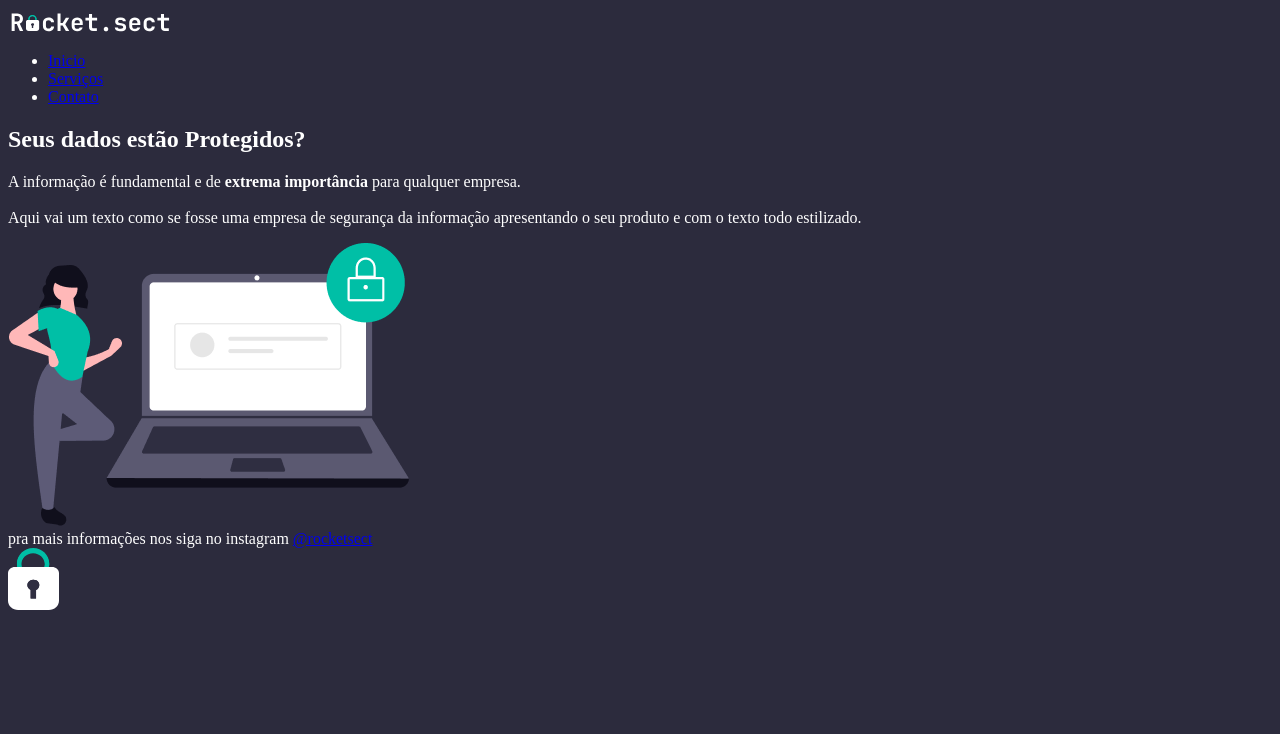
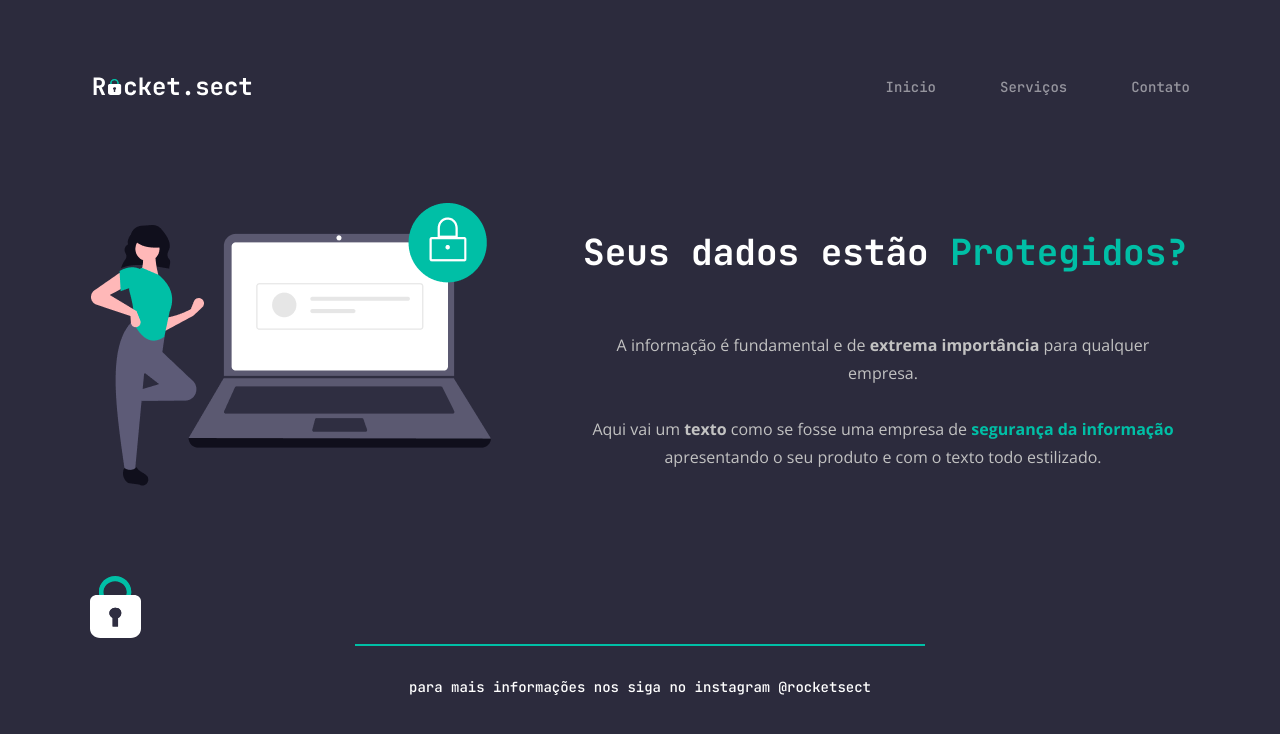
Before and after one commit to ricardojcosta/explorer_stage2_desafio3, a plain HTML site: page index.html in a window 1280 px wide. Drawn offline with nearby package versions, Linux system fonts and the light colour scheme.

Commit message:
Projeto Finalizado

```diff
--- a/index.html
+++ b/index.html
@@ -2,10 +2,17 @@
 <html lang="pt-br">
 
 <head>
+    <link rel="preconnect" href="https://fonts.googleapis.com">
+    <link rel="preconnect" href="https://fonts.gstatic.com" crossorigin>
     <meta charset="UTF-8">
     <meta http-equiv="X-UA-Compatible" content="IE=edge">
     <meta name="viewport" content="width=device-width, initial-scale=1.0">
     <title>Proteção de Dados</title>
+
+
+    <link
+        href="https://fonts.googleapis.com/css2?family=JetBrains+Mono:wght@500;700&family=Open+Sans:wght@400;700&display=swap"
+        rel="stylesheet">
 
     <link rel="stylesheet" href="style.css">
 </head>
@@ -25,22 +32,24 @@
         </nav>
 
         <main>
+            <img src="img/img1.png"
+                alt="Uma mulher aolado de um computador com um desenho de cadeado no canto superior direito">
             <section>
                 <h1>Seus dados estão <span>Protegidos?</span> </h1>
 
                 <p>A informação é fundamental e de <strong>extrema importância</strong> para qualquer empresa. <br><br>
 
-                    Aqui vai um texto como se fosse uma empresa de <span>segurança da informação</span> apresentando o
+                    Aqui vai um <strong>texto</strong> como se fosse uma empresa de <span>segurança da informação</span>
+                    apresentando o
                     seu produto e
                     com o texto todo estilizado.</p>
             </section>
-            <img src="img/img1.png"
-                alt="Uma mulher aolado de um computador com um desenho de cadeado no canto superior direito">
+
         </main>
 
         <footer>
             <div class="line"></div>
-            pra mais informações nos siga no instagram <a href="http://instagram.com/rocketsect"
+            para mais informações nos siga no instagram <a href="http://instagram.com/rocketsect"
                 target="_blank">@rocketsect</a>
 
         </footer>
--- a/style.css
+++ b/style.css
@@ -1,4 +1,109 @@
-body{
+body {
+    margin: 0;
     background-color: #2C2B3D;
     color: white;
+    font-family: 'Open Sans', sans-serif;
+
 }
+
+.page {
+    margin: 0 auto 0;
+    padding-top: 72px;
+    width: 1100px;
+
+}
+
+nav {
+    display: flex;
+    align-items: center;
+    justify-content: space-between;
+    margin-bottom: 101px;
+}
+
+ul {
+    display: flex;
+    gap: 64px;
+    font-family: 'JetBrains Mono', monospace;
+    font-size: 14px;
+    line-height: 28px;
+    font-style: normal;
+    list-style: none;
+    margin: 0;
+    padding: 0;
+}
+
+ul li a{
+    opacity: 0.5;
+}
+
+ul li a:hover{
+    opacity: 1.0;
+    font-weight: bold;
+}
+
+
+a {
+    text-decoration: none;
+    color: inherit;
+}
+
+p span {
+    color: #00BFA6;
+    font-weight: bold;
+}
+
+h1 {
+    font-family: 'JetBrains Mono', monospace;
+    font-size: 36px;
+    line-height: 40px;
+    font-weight: bold;
+    text-align: center;
+    width: 609px;
+    margin-bottom: 59px;
+}
+
+h1 span {
+    color: #00BFA6;
+
+}
+
+main {
+    display: flex;
+    align-items: center;
+    justify-content: space-between;
+    margin-bottom: 157px;
+}
+
+section p {
+    font-size: 16px;
+    line-height: 28px;
+    color: #C2C2C2;
+    text-align: center;
+    width: 604px;
+
+}
+
+
+footer {
+    font-family: 'JetBrains Mono', monospace;
+    font-size: 14px;
+    line-height: 28px;
+    font-style: normal;
+    text-align: center;
+}
+
+.line {
+
+    border: 1px solid #00BFA6;
+    width: 568px;
+    height: 0px;
+    margin: 0 auto 27px;
+
+}
+
+#padlock {
+    position: fixed;
+    bottom: 0;
+    left: 10;
+    top: 72%;
+}
```
